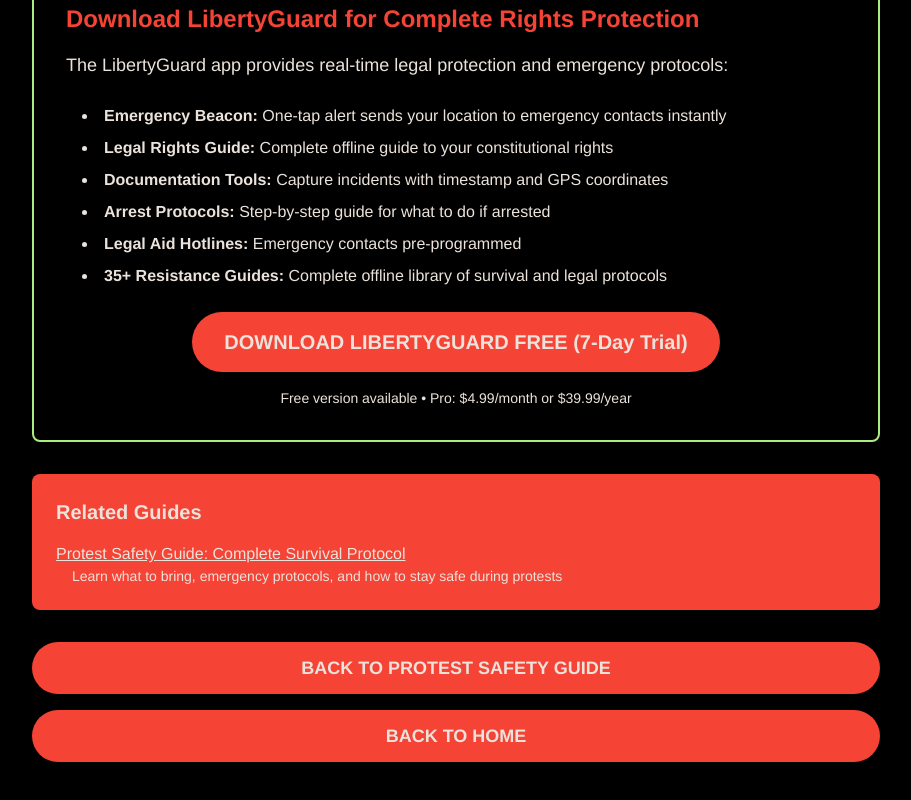
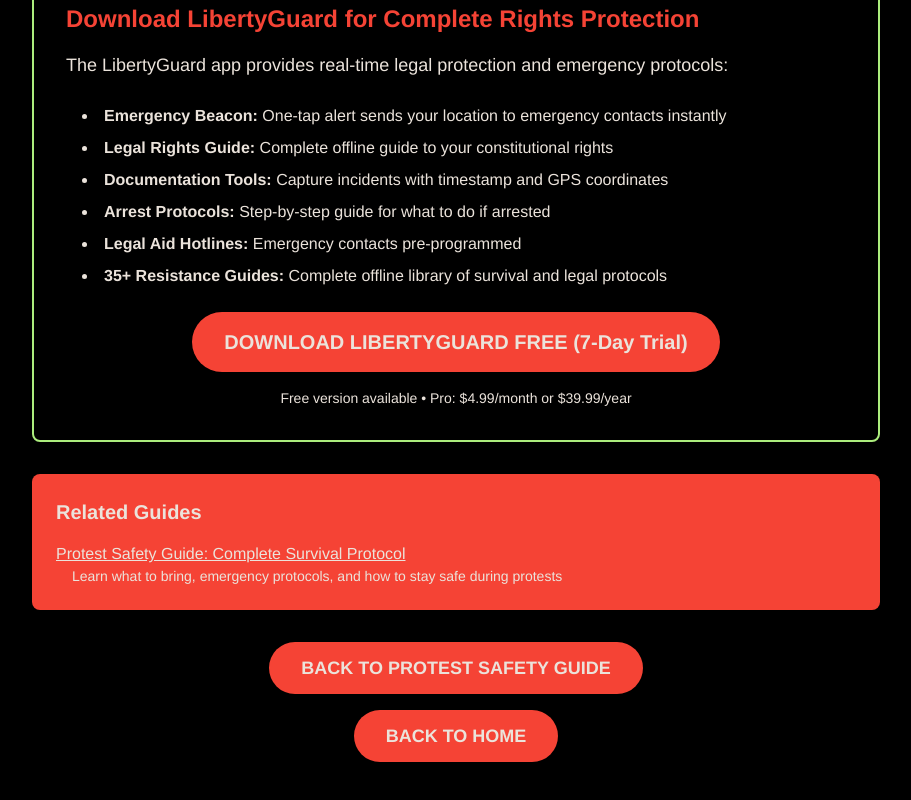
Before and after one commit to thedanperry/LibertyGuard-Website, a Next.js app: page /know-your-rights in a window 1280 px wide. Shown: the part 4318-5118 px from the top of the page, without its empty margins (184-1095 px from the left). Built offline with nearby package versions, Linux system fonts and the light colour scheme.

Commit message:
Fix back button sizing with inline-block

```diff
--- a/src/app/know-your-rights/page.tsx
+++ b/src/app/know-your-rights/page.tsx
@@ -253,10 +253,11 @@
               </ul>
             </div>
             <div className="text-center space-y-4 mt-12">
-              <Link href="/protest-safety" className="bg-climate-red text-climate-cream px-8 py-3 rounded-full text-lg font-bold hover:bg-red-700 transition-colors block">
+              <Link href="/protest-safety" className="bg-climate-red text-climate-cream px-8 py-3 rounded-full text-lg font-bold hover:bg-red-700 transition-colors inline-block">
                 BACK TO PROTEST SAFETY GUIDE
               </Link>
-              <Link href="/" className="bg-climate-red text-climate-cream px-8 py-3 rounded-full text-lg font-bold hover:bg-red-700 transition-colors block">
+              <br />
+              <Link href="/" className="bg-climate-red text-climate-cream px-8 py-3 rounded-full text-lg font-bold hover:bg-red-700 transition-colors inline-block">
                 BACK TO HOME
               </Link>
             </div>
--- a/src/app/protest-safety/page.tsx
+++ b/src/app/protest-safety/page.tsx
@@ -222,10 +222,11 @@
               </ul>
             </div>
             <div className="text-center space-y-4 mt-12">
-              <Link href="/know-your-rights" className="bg-climate-red text-climate-cream px-8 py-3 rounded-full text-lg font-bold hover:bg-red-700 transition-colors">
+              <Link href="/know-your-rights" className="bg-climate-red text-climate-cream px-8 py-3 rounded-full text-lg font-bold hover:bg-red-700 transition-colors inline-block">
                 BACK TO KNOW YOUR RIGHTS GUIDE
               </Link>
-              <Link href="/" className="bg-climate-red text-climate-cream px-8 py-3 rounded-full text-lg font-bold hover:bg-red-700 transition-colors">
+              <br />
+              <Link href="/" className="bg-climate-red text-climate-cream px-8 py-3 rounded-full text-lg font-bold hover:bg-red-700 transition-colors inline-block">
                 BACK TO HOME
               </Link>
             </div>
```
